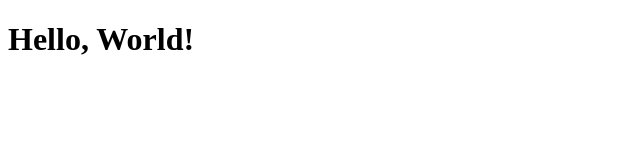
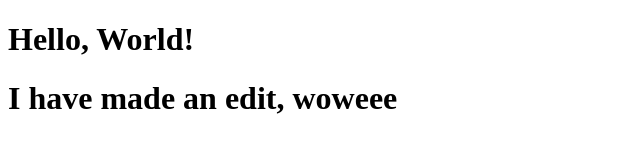
Before and after one commit to Nyamyakemyonyo/cs3338-first-project, a plain HTML site: page index.html in a window 1280 px wide. Shown: the whole page, without its empty margins (0-640 px from the left). Drawn offline with Linux system fonts and the light colour scheme.

Commit message:
Update index.html

```diff
--- a/index.html
+++ b/index.html
@@ -7,5 +7,6 @@
 </head>
 <body>
     <h1>Hello, World!</h1>
+    <h1>I have made an edit, woweee</h1>
 </body>
 </html>
```
